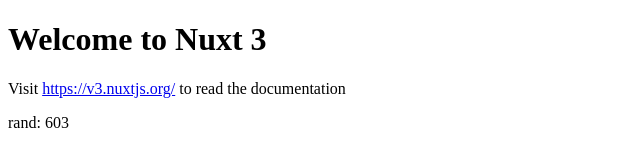
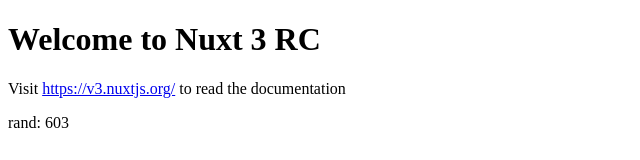
Before and after one commit to leomp12/nuxt3-storefront, a Nuxt app in the folder storefront/: page / in a window 1280 px wide. Shown: the top 160 px of the page, without its empty margins (0-640 px from the left). Built offline with nearby package versions, Linux system fonts and the light colour scheme.

Commit message:
Updating to Nuxt 3 RC

```diff
--- a/storefront/nuxt.config.ts
+++ b/storefront/nuxt.config.ts
@@ -1,6 +1,6 @@
-import { defineNuxtConfig } from 'nuxt3'
+import { defineNuxtConfig } from 'nuxt'
 
-// https://v3.nuxtjs.org/docs/directory-structure/nuxt.config
+// https://v3.nuxtjs.org/api/configuration/nuxt.config
 export default defineNuxtConfig({
   alias: {
     '~': '/<rootDir>/node_modules',
--- a/storefront/pages/index.vue
+++ b/storefront/pages/index.vue
@@ -1,5 +1,5 @@
 <template>
-<h1>Welcome to Nuxt 3</h1>
+<h1>Welcome to Nuxt 3 RC</h1>
 <p>Visit <a href="https://v3.nuxtjs.org/">https://v3.nuxtjs.org/</a> to read the documentation</p>
 <p>rand: {{ rand }}</p>
 </template>
```
Also changed, not shown: storefront/package.json (+5 -3 lines), 1 other file (tests, documents, lock files or other folders).
